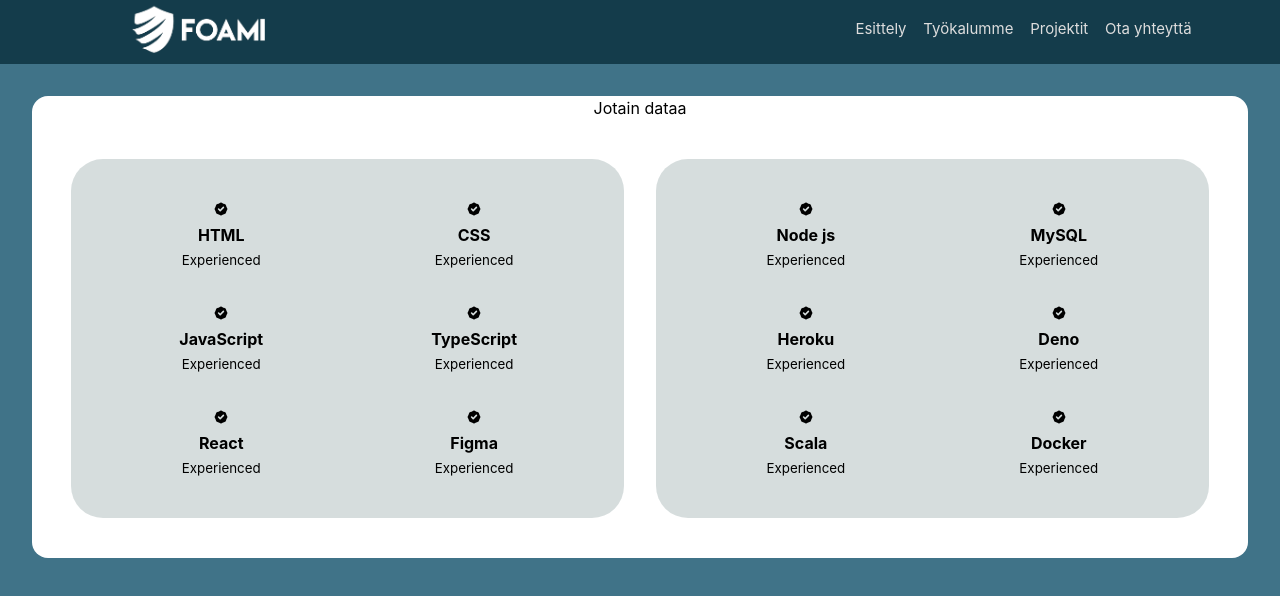
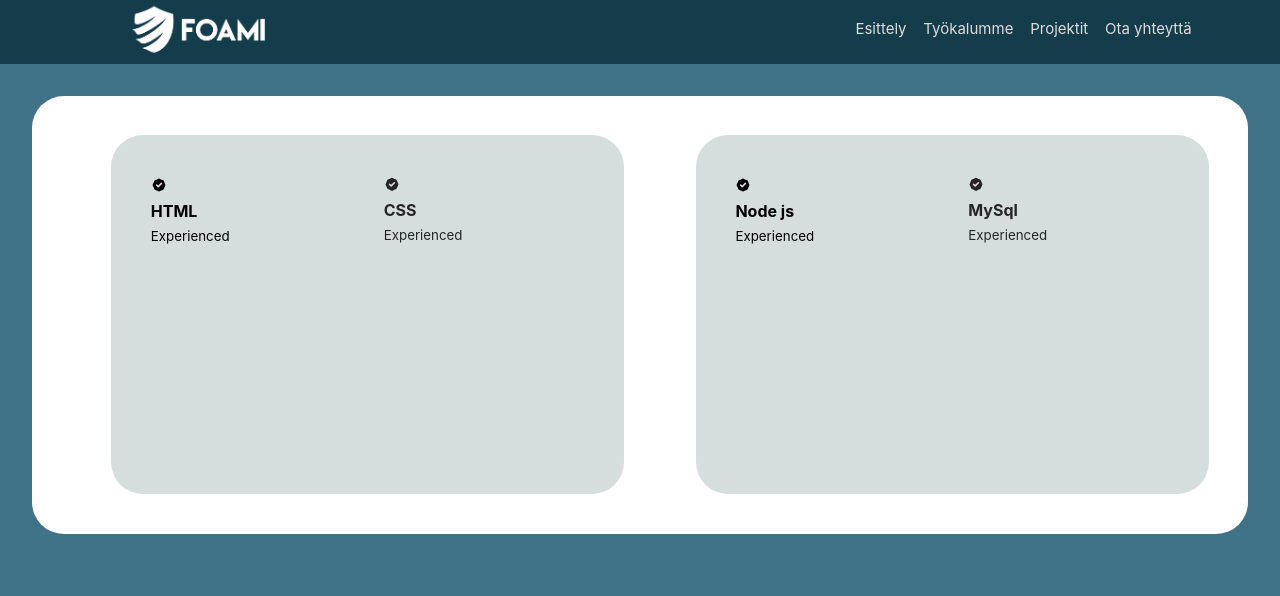
Before and after one commit to tmetsasi/Portfolio, a React (Create React App) app: page / in a window 1280 px wide. Shown: the top 596 px of the page. Built offline with nearby package versions, Linux system fonts and the light colour scheme.

Commit message:
animation

```diff
--- a/package.json
+++ b/package.json
@@ -6,10 +6,14 @@
     "@testing-library/jest-dom": "^5.16.2",
     "@testing-library/react": "^12.1.4",
     "@testing-library/user-event": "^13.5.0",
+    "framer-motion": "^6.2.8",
     "react": "^17.0.2",
     "react-dom": "^17.0.2",
     "react-icons": "^4.3.1",
+    "react-in-viewport": "^1.0.0-alpha.23",
+    "react-on-screen": "^2.1.1",
     "react-scripts": "5.0.0",
+    "react-spring": "^9.4.4",
     "styled-components": "^5.3.3",
     "web-vitals": "^2.1.4"
   },
--- a/src/views/ToolsBar/index.jsx
+++ b/src/views/ToolsBar/index.jsx
@@ -1,6 +1,8 @@
 import React from "react";
-import styled from 'styled-components';
+import styled from "styled-components";
 import { HiBadgeCheck } from "react-icons/hi";
+import TrackVisibility from "react-on-screen";
+import { motion } from "framer-motion";
 
 const MainBox = styled.div`
   display: grid;
@@ -8,9 +10,11 @@ const MainBox = styled.div`
   gap: 2rem;
   background: #fff;
   padding: 2.4rem;
-    border-radius: 0 0 2rem 2rem;
+  border-radius: 2rem;
   border: 1px solid transparent;
-
+  ul {
+    list-style-type: none;
+  }
 `;
 
 const BoxPart = styled.div`
@@ -36,86 +40,113 @@ const BoxPart = styled.div`
   }
 `;
 
-const UpperBox = styled.div`
+export const UpperBox = styled.div`
   background: #fff;
   border-radius: 1rem;
   text-align: center;
 `;
 
+const Leftcontainer = {
+  hidden: { opacity: 0, y: -2500 },
+  show: {
+    opacity: 1,
+    y: 0,
+    transition: {
+      delay: 0.1,
+      when: "beforeChildren",
+      staggerChildren: 0.5,
+      duration: 2,
+    },
+  },
+};
+
+const Rightcontainer = {
+  hidden: { opacity: 0, y: 2500 },
+  show: {
+    opacity: 1,
+    y: 0,
+    transition: {
+      delay: 0.1,
+      when: "beforeChildren",
+      staggerChildren: 0.5,
+      duration: 2,
+    },
+  },
+};
+
+const listItem = {
+  hidden: { opacity: 0, y: 20 },
+  show: { opacity: 1, y: 0 },
+};
 
 export const Tools = () => {
   return (
-        <UpperBox>Jotain dataa
+    <TrackVisibility>
+      {({ isVisible }) =>
+        isVisible ? (
+          <motion.div
+            initial={{ x: -2500 }}
+            animate={{ x: 0 }}
+            transition={{ duration: 2 }}
+          >
             <MainBox>
-
+              <motion.ul
+                variants={Leftcontainer}
+                initial="hidden"
+                animate="show"
+              >
                 <BoxPart>
-
-                        <article className='experience_details'>
-                            <HiBadgeCheck/>
-                            <h4>HTML</h4>
-                            <small className='text-light'> Experienced </small>
+                  {[
+                    "HTML",
+                    "CSS",
+                    "JavaScript",
+                    "TypeScript",
+                    "React",
+                    "Figma",
+                  ].map((index) => (
+                    <motion.li key={index} variants={listItem}>
+                      <article className="experience_details">
+                        <HiBadgeCheck />
+                        <h4>{index}</h4>
+                        <small className="text-light"> Experienced </small>
                       </article>
-                        <article className='experience_details'>
-                            <HiBadgeCheck/>
-                            <h4>CSS</h4>
-                            <small className='text-light'> Experienced </small>
-                        </article>                        <article className='experience_details'>
-                            <HiBadgeCheck/>
-                            <h4>JavaScript</h4>
-                            <small className='text-light'> Experienced </small>
-                        </article>                        <article className='experience_details'>
-                            <HiBadgeCheck/>
-                            <h4>TypeScript</h4>
-                            <small className='text-light'> Experienced </small>
-                        </article>
-                        <article className='experience_details'>
-                            <HiBadgeCheck/>
-                            <h4>React</h4>
-                            <small className='text-light'> Experienced </small>
-                        </article>
-                        <article className='experience_details'>
-                            <HiBadgeCheck/>
-                            <h4>Figma</h4>
-                            <small className='text-light'> Experienced </small>
-                        </article>
+                    </motion.li>
+                  ))}
                 </BoxPart>
+              </motion.ul>
 
               {/* tässä vaihtuu boksi backendiin */}
 
-
+              <motion.ul
+                variants={Rightcontainer}
+                initial="hidden"
+                animate="show"
+              >
                 <BoxPart>
-
-                        <article className='experience_details'>
-                            <HiBadgeCheck/>
-                            <h4>Node js</h4>
-                            <small className='text-light'> Experienced </small>
+                  {[
+                    "Node js",
+                    "MySql",
+                    "Heroku",
+                    "Deno",
+                    "Scala",
+                    "Docker",
+                  ].map((index) => (
+                    <motion.li key={index} variants={listItem}>
+                      <article className="experience_details">
+                        <HiBadgeCheck />
+                        <h4>{index}</h4>
+                        <small className="text-light"> Experienced </small>
                       </article>
-                        <article className='experience_details'>
-                            <HiBadgeCheck/>
-                            <h4>MySQL</h4>
-                            <small className='text-light'> Experienced </small>
-                        </article>                        <article className='experience_details'>
-                            <HiBadgeCheck/>
-                            <h4>Heroku</h4>
-                            <small className='text-light'> Experienced </small>
-                        </article>                        <article className='experience_details'>
-                            <HiBadgeCheck/>
-                            <h4>Deno</h4>
-                            <small className='text-light'> Experienced </small>
-                        </article>
-                        <article className='experience_details'>
-                            <HiBadgeCheck/>
-                            <h4>Scala</h4>
-                            <small className='text-light'> Experienced </small>
-                        </article>
-                        <article className='experience_details'>
-                            <HiBadgeCheck/>
-                            <h4>Docker</h4>
-                            <small className='text-light'> Experienced </small>
-                        </article>
+                    </motion.li>
+                  ))}
                 </BoxPart>
-
+              </motion.ul>
             </MainBox>
-         </UpperBox>
+          </motion.div>
+        ) : (
+          <div className="placeholder" />
         )
       }
+    </TrackVisibility>
+  );
+};
```
Also changed, not shown: src/components/ModalContainer.jsx (added, +10 -0 lines), 1 other file (tests, documents, lock files or other folders). Lines whose indentation alone changed are shown as unchanged.
